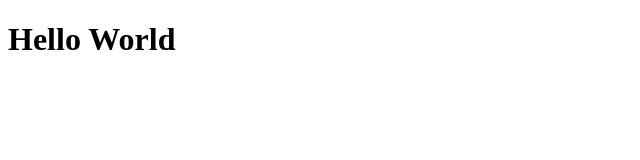
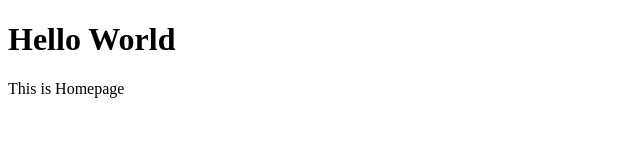
Before and after one commit to athasart/learn-git, a plain HTML site: page index.html in a window 1280 px wide. Shown: the whole page, without its empty margins (0-640 px from the left). Drawn offline with Linux system fonts and the light colour scheme.

Commit message:
Edit index commit

```diff
--- a/index.html
+++ b/index.html
@@ -7,5 +7,6 @@
 </head>
 <body>
     <h1>Hello World</h1>
+    <p>This is Homepage</p>
 </body>
 </html>
```
